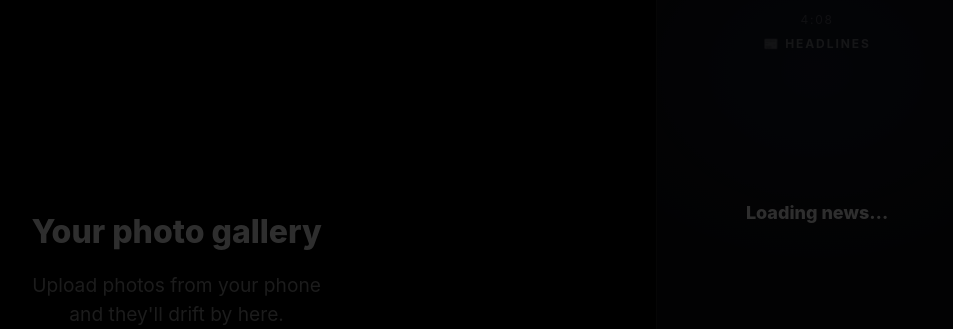
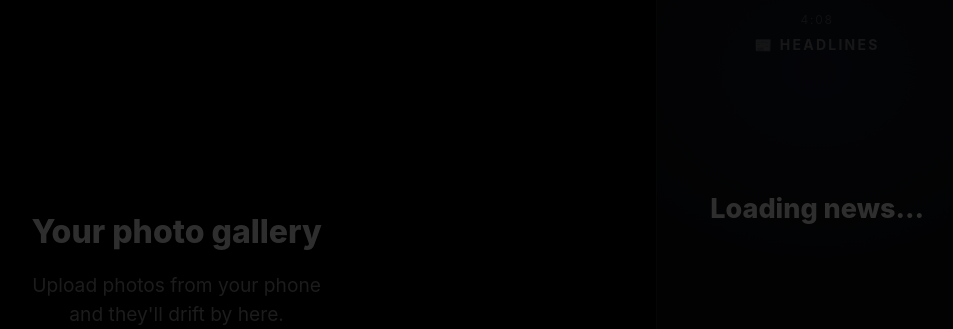
Before and after one commit to sdash-usfca/family-calendar, a Flask app: page /gallery in a window 1280 px wide. Shown: the top 329 px of the page, without its empty margins (303-1256 px from the left). Run offline with Flask 2, Linux system fonts and the light colour scheme; data that the repository does not hold is empty.

Commit message:
Gallery: enlarge news headline + summary fonts for wall readability
The news cell lived in the tall narrow rail but its fonts were capped
small (18/14/12px); bump to 27/20/15px (headline/summary/source) so
they read from across the room. Vertical room is ample, so also raise
the summary line-clamp to 7.

Co-Authored-By: Claude Opus 4.8 <noreply@anthropic.com>

```diff
--- a/src/calboard/web/templates/gallery.html
+++ b/src/calboard/web/templates/gallery.html
@@ -35,12 +35,12 @@
     .cell.yt{border-bottom:1px solid rgba(255,255,255,.08); background:radial-gradient(120% 90% at 50% 30%, rgba(255,0,0,.10), transparent 70%);}
     .cell.sp{background:radial-gradient(120% 90% at 50% 70%, rgba(30,215,96,.10), transparent 70%);}
     .cell.news{flex:2 1 0; justify-content:flex-start; padding-top:36px; border-bottom:1px solid rgba(255,255,255,.08); background:radial-gradient(120% 80% at 50% 18%, rgba(90,130,255,.10), transparent 70%);}
-    .newshead{font-size:min(1.8vh,12px); letter-spacing:.16em; text-transform:uppercase; color:rgba(255,255,255,.42); font-weight:700; margin-bottom:1.6vh}
-    .newsbody{flex:1; display:flex; flex-direction:column; align-items:center; justify-content:center; gap:10px; width:100%; transition:opacity .45s ease}
-    .newsbody .nt{font-weight:800; font-size:min(2.6vh,18px); line-height:1.3; text-wrap:balance; max-width:100%}
-    .newsbody .nsum{font-size:min(1.95vh,14px); color:rgba(255,255,255,.72); line-height:1.42; max-width:100%; text-wrap:pretty;
-      display:-webkit-box; -webkit-line-clamp:6; -webkit-box-orient:vertical; overflow:hidden}
-    .newsbody .ns{font-size:min(1.7vh,12px); color:rgba(255,255,255,.45); font-weight:600}
+    .newshead{font-size:min(2.4vh,14px); letter-spacing:.16em; text-transform:uppercase; color:rgba(255,255,255,.45); font-weight:700; margin-bottom:1.6vh}
+    .newsbody{flex:1; display:flex; flex-direction:column; align-items:center; justify-content:center; gap:14px; width:100%; transition:opacity .45s ease}
+    .newsbody .nt{font-weight:800; font-size:min(4vh,27px); line-height:1.28; text-wrap:balance; max-width:100%}
+    .newsbody .nsum{font-size:min(3vh,20px); color:rgba(255,255,255,.78); line-height:1.42; max-width:100%; text-wrap:pretty;
+      display:-webkit-box; -webkit-line-clamp:7; -webkit-box-orient:vertical; overflow:hidden}
+    .newsbody .ns{font-size:min(2.2vh,15px); color:rgba(255,255,255,.5); font-weight:600}
     .cell .logo{width:min(8vh,58px); height:min(8vh,58px); border-radius:50%; display:flex; align-items:center; justify-content:center; font-size:min(4.5vh,30px); font-weight:900; flex:none;}
     .cell.yt .logo{background:#ff0000; color:#fff;} .cell.sp .logo{background:#1ed760; color:#0a0a0c;}
     .cell .name{font-weight:800; font-size:min(2.7vh,20px); letter-spacing:.02em; max-width:100%; text-align:center}
```
